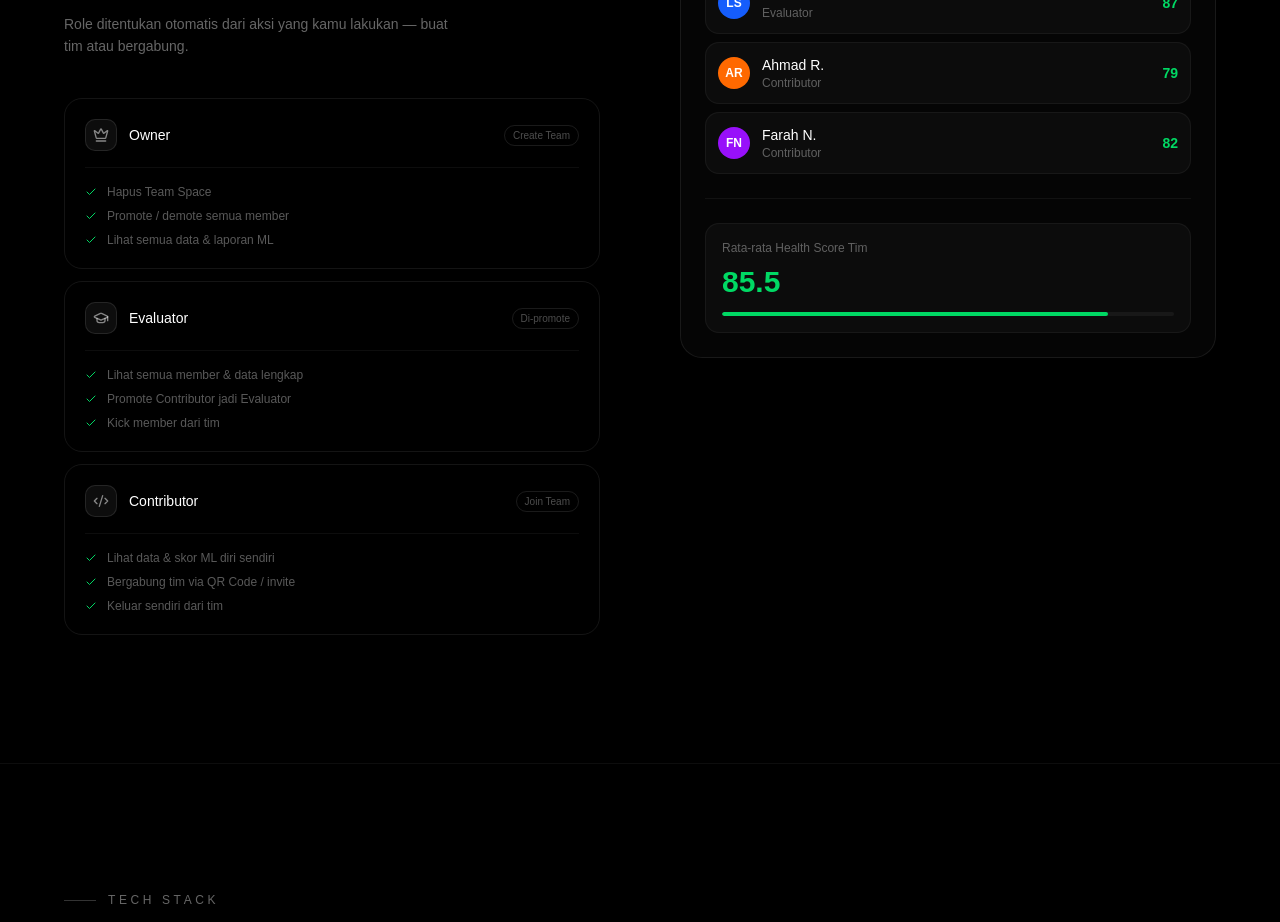
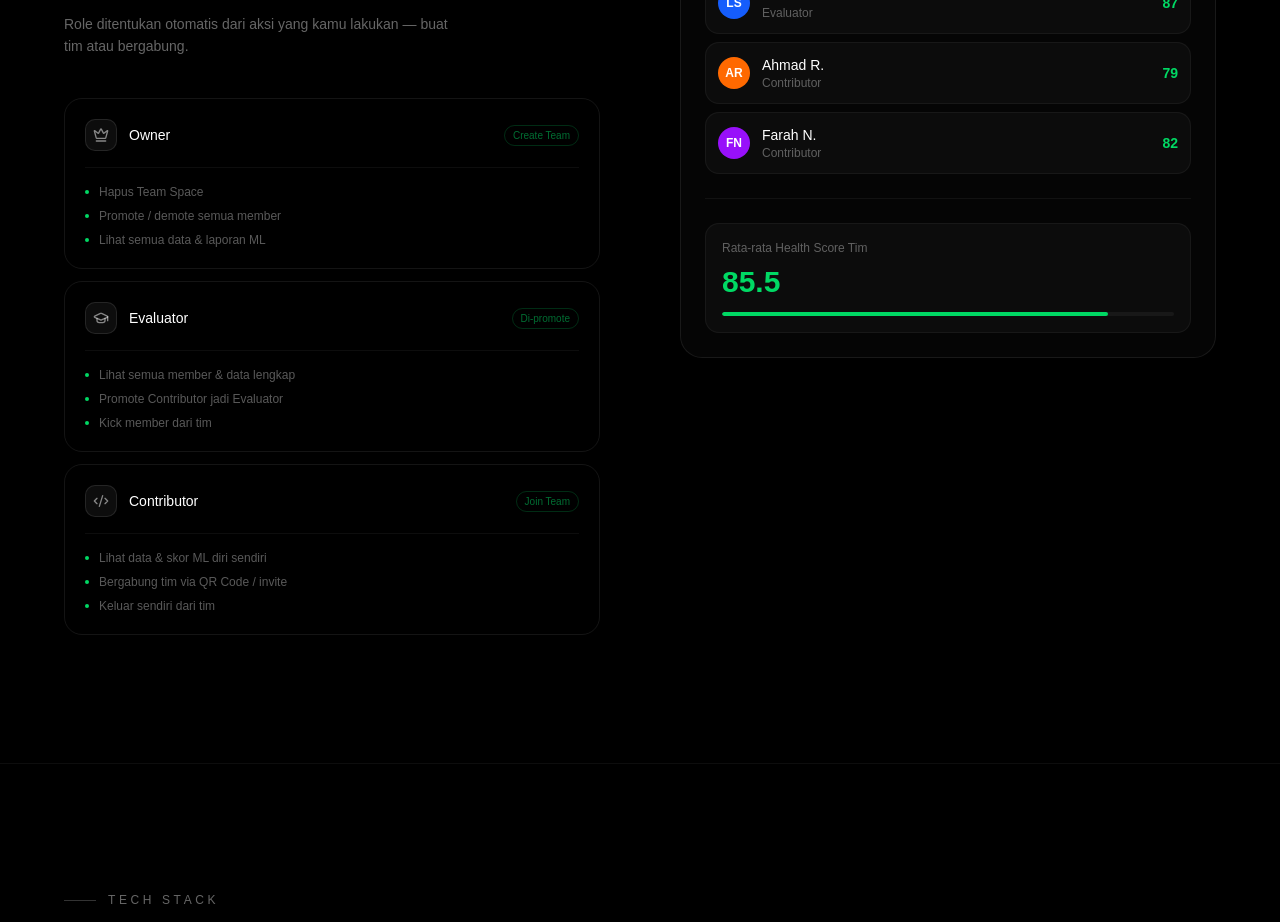
Before and after one commit to dindaatikah211/gitpulse, a Next.js app: page / in a window 1280 px wide. Shown: the part 2760-3682 px from the top of the page. Built offline with nearby package versions, Linux system fonts and the light colour scheme; a web font is replaced by a local one.

Commit message:
style: simplify role permissions indicator

```diff
--- a/src/features/landing/components/landing-roles.tsx
+++ b/src/features/landing/components/landing-roles.tsx
@@ -1,7 +1,6 @@
 "use client";
 
 import { motion } from "framer-motion";
-import { Check } from "lucide-react";
 import { Badge } from "@/shared/components/ui/badge";
 import { Separator } from "@/shared/components/ui/separator";
 import { LANDING_ROLES, LANDING_TEAM_PREVIEW } from "../contants/roles";
@@ -52,7 +51,7 @@ export function LandingRoles() {
                   <span className="font-medium text-white text-sm">{name}</span>
                   <Badge
                     variant="outline"
-                    className="ml-auto text-[10px] text-white/30 border-white/10 bg-transparent rounded-full font-normal"
+                    className="ml-auto text-[10px] text-[#00d964]/50 border-[#00d964]/20 bg-transparent rounded-full font-normal"
                   >
                     {badge}
                   </Badge>
@@ -61,7 +60,7 @@ export function LandingRoles() {
                 <div className="space-y-2">
                   {perms.map((p) => (
                     <div key={p} className="flex items-center gap-2.5 text-xs text-white/35">
-                      <Check className="w-3 h-3 text-[#00d964] flex-shrink-0" />
+                      <div className="w-1 h-1 rounded-full bg-[#00d964]" />
                       {p}
                     </div>
                   ))}
```
